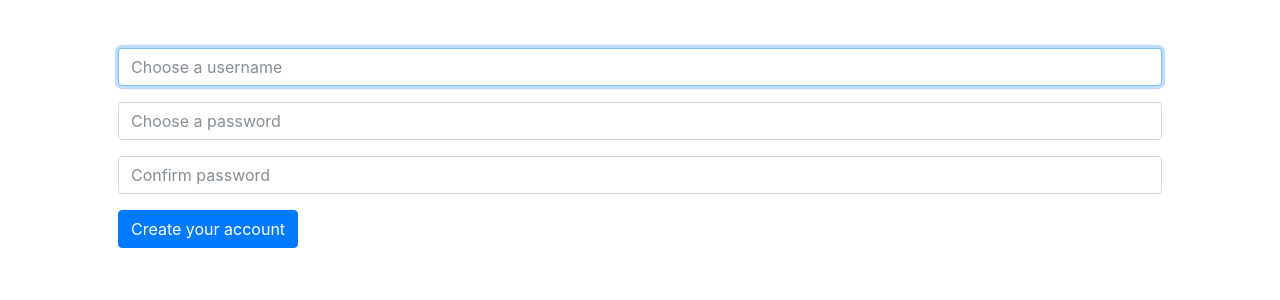
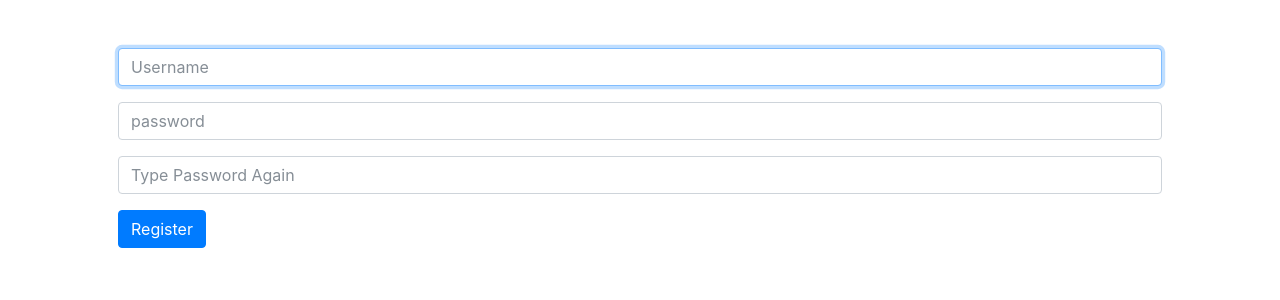
Before and after one commit to nicolavic98/wyguide, a Flask app: page /register in a window 1280 px wide. Shown: the part 76-376 px from the top of the page. Run offline with Flask 2, Linux system fonts and the light colour scheme; some libraries are stand-ins or nearby versions.

Commit message:
Update register.html

```diff
--- a/templates/register.html
+++ b/templates/register.html
@@ -7,14 +7,15 @@
 {% block main %}
     <form action="/register" method="post">
         <div class="form-group">
-            <input autocomplete="off" autofocus class="form-control" name="username" placeholder="Choose a username" type="text"/>
+            <input autocomplete="off" autofocus class="form-control" name="username" placeholder="Username" type="text"/>
         </div>
         <div class="form-group">
-            <input class="form-control" name="password" placeholder="Choose a password" type="password"/>
+            <input class="form-control" name="password" placeholder="password" type="password"/>
         </div>
         <div class="form-group">
-            <input class="form-control" name="confirmation" placeholder="Confirm password" type="password"/>
+            <input class="form-control" name="confirmation" placeholder="Type Password Again" type="password"/>
         </div>
-        <button class="btn btn-primary" type="submit">Create your account</button>
+        <!--Change button from login to register-->
+        <button class="btn btn-primary" type="submit">Register</button>
     </form>
 {% endblock %}
```
